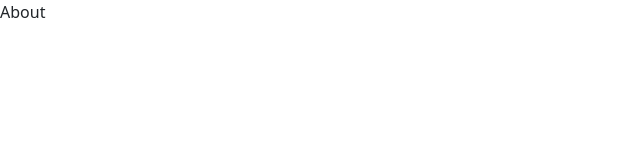
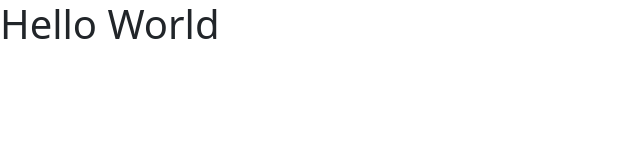
Before and after one commit to Azharmtq/itw2023_project1_233040126, a website: page index.html in a window 1280 px wide. Shown: the whole page, without its empty margins (0-640 px from the left). Drawn offline with Linux system fonts and the light colour scheme.

Commit message:
Usage NPM

```diff
--- a/index.html
+++ b/index.html
@@ -8,8 +8,6 @@
     <title>My Portofolio</title>
 </head>
 <body>
-    <div class="container1" id="container1">
-        <p>About</p>
-    </div>
+    <h1>Hello World</h1>
 </body>
 </html>
```
Also changed, not shown: package.json (added, +15 -0 lines), 1 other file.
